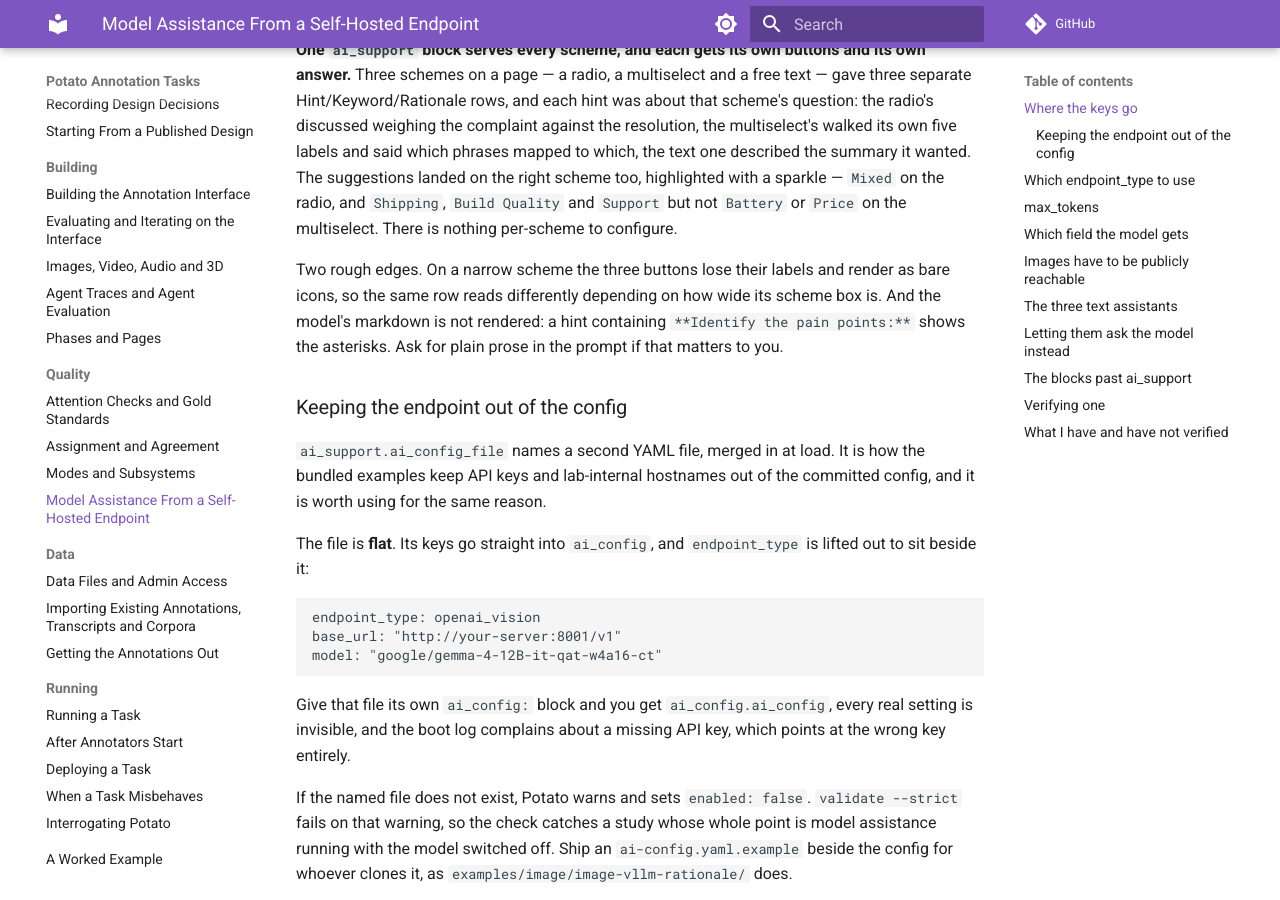
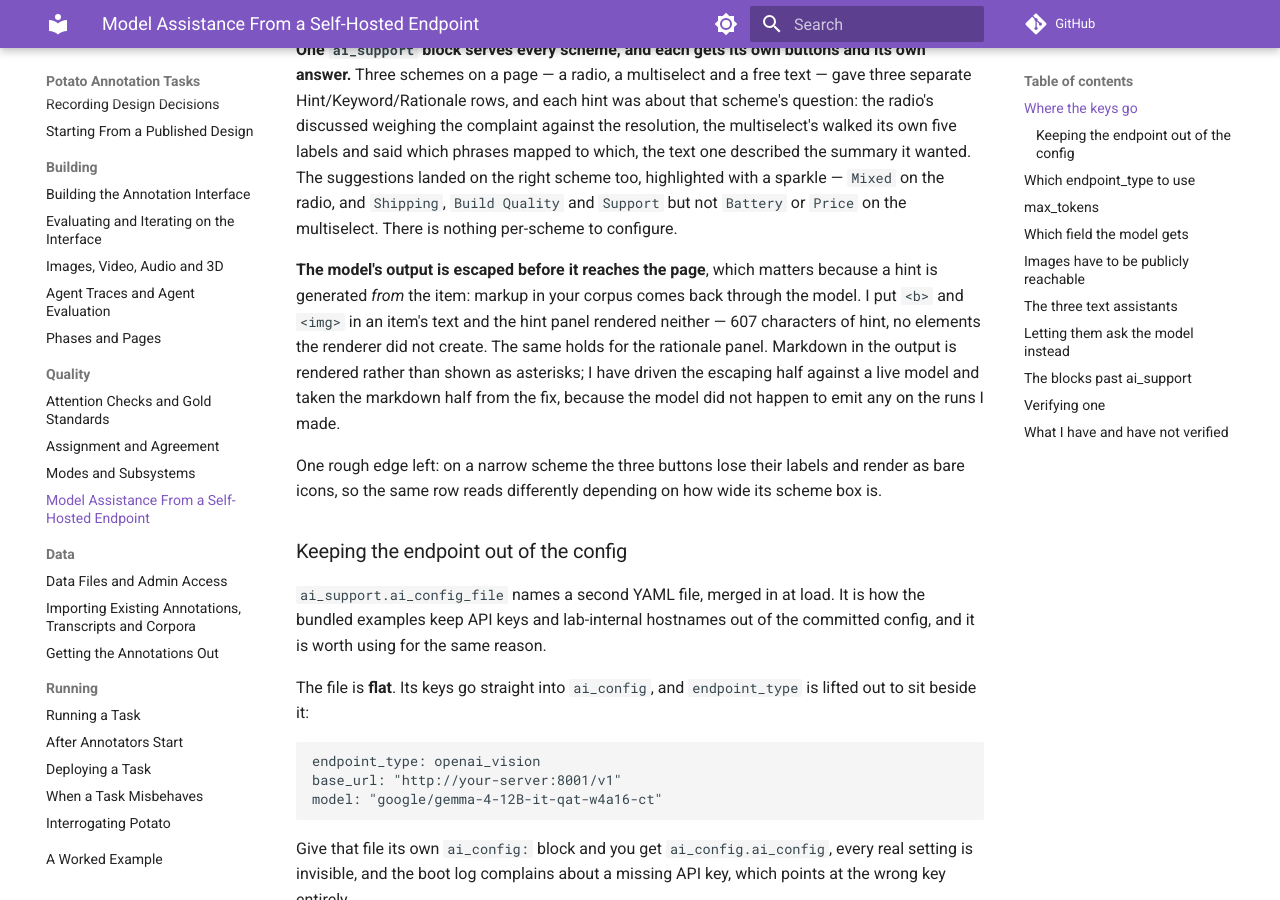
Before and after one commit to davidjurgens/potato-skill, an MkDocs documentation site: the page built from docs/model-assistance.md, in a window 1280 px wide and 900 px high, scrolled down 1292 px. Built offline with MkDocs 1.6.1 and Material for MkDocs 9.7.7, drawn with Linux system fonts in a browser that asks for light colours; comment, search, counter and statistics services are not loaded.

Commit message:
docs(ai): model output is escaped, and the markdown note was wrong
The note said the model's markdown is not rendered and told authors to ask for
plain prose. Both halves are now wrong: Potato 1e4569d5 escapes `hint`,
`suggestive_choice` and both rationale fields and renders markdown in them.

The reason it matters is bigger than formatting, so the note now leads with it:
a hint is generated FROM the item, so markup in a corpus comes back through the
model. I put `<b>` and `<img>` in an item's text and the hint panel rendered
neither — 607 characters of hint with no elements the renderer did not create,
and the same for the rationale panel.

Split by what I actually drove: the escaping half against a live model, the
markdown half taken from the fix, because the model did not emit any markdown on
the runs I made. Said so in the prose rather than implying both were checked.

The icon-only toolbar on a narrow scheme is unchanged and stays.

Co-Authored-By: Claude Opus 5 (1M context) <noreply@anthropic.com>
Claude-Session: https://claude.ai/code/session_01PJAwjvg871XGFuA8khHbjC

```diff
--- a/docs/model-assistance.md
+++ b/docs/model-assistance.md
@@ -68,11 +68,18 @@ landed on the right scheme too, highlighted with a sparkle — `Mixed` on the
 radio, and `Shipping`, `Build Quality` and `Support` but not `Battery` or
 `Price` on the multiselect. There is nothing per-scheme to configure.
 
-Two rough edges. On a narrow scheme the three buttons lose their labels and
+**The model's output is escaped before it reaches the page**, which matters
+because a hint is generated *from* the item: markup in your corpus comes back
+through the model. I put `<b>` and `<img>` in an item's text and the hint panel
+rendered neither — 607 characters of hint, no elements the renderer did not
+create. The same holds for the rationale panel. Markdown in the output is
+rendered rather than shown as asterisks; I have driven the escaping half against
+a live model and taken the markdown half from the fix, because the model did not
+happen to emit any on the runs I made.
+
+One rough edge left: on a narrow scheme the three buttons lose their labels and
 render as bare icons, so the same row reads differently depending on how wide
-its scheme box is. And the model's markdown is not rendered: a hint containing
-`**Identify the pain points:**` shows the asterisks. Ask for plain prose in the
-prompt if that matters to you.
+its scheme box is.
 
 ### Keeping the endpoint out of the config
 
```
Also changed, not shown: skills/potato-tasks/references/model-assistance.md (+11 -4 lines).
